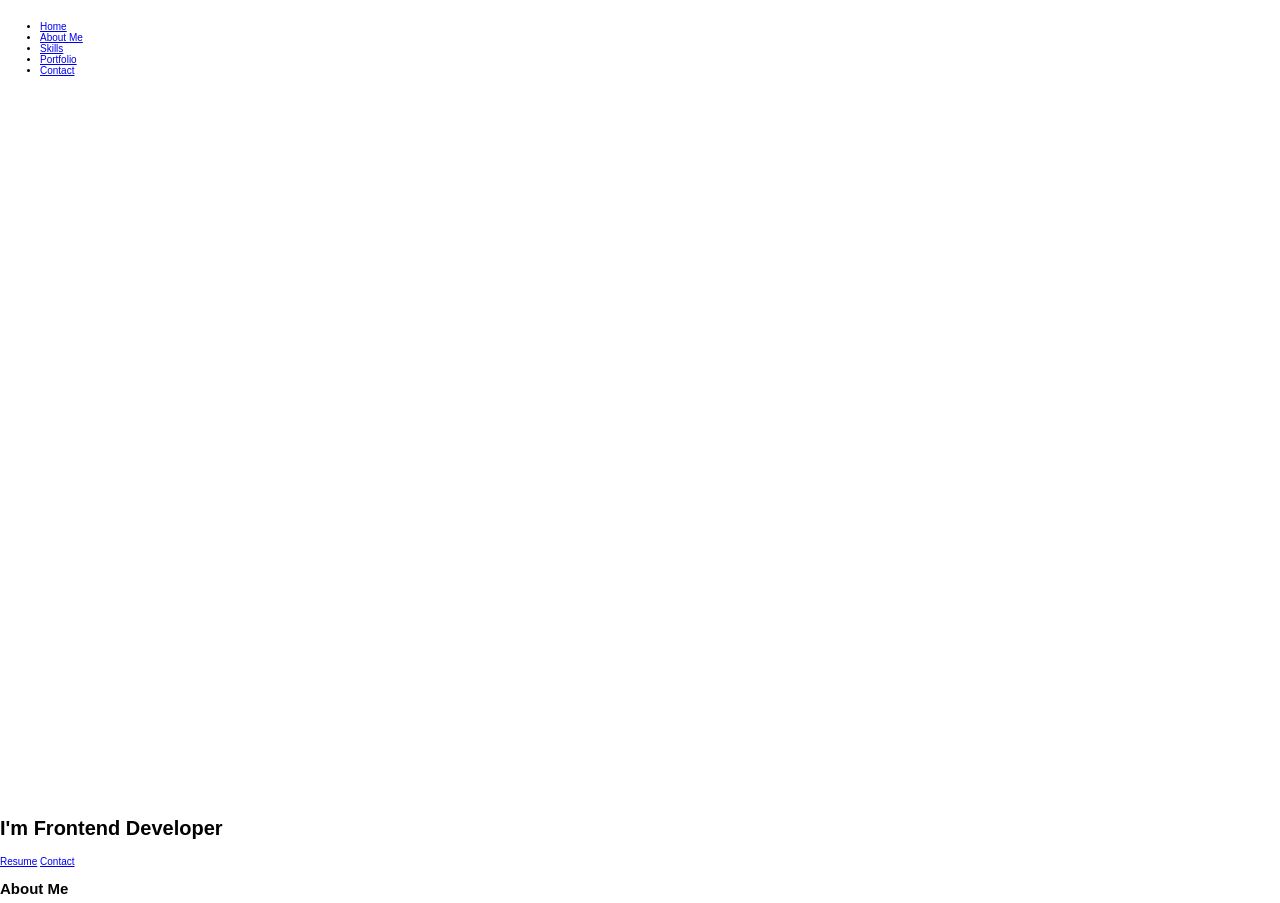
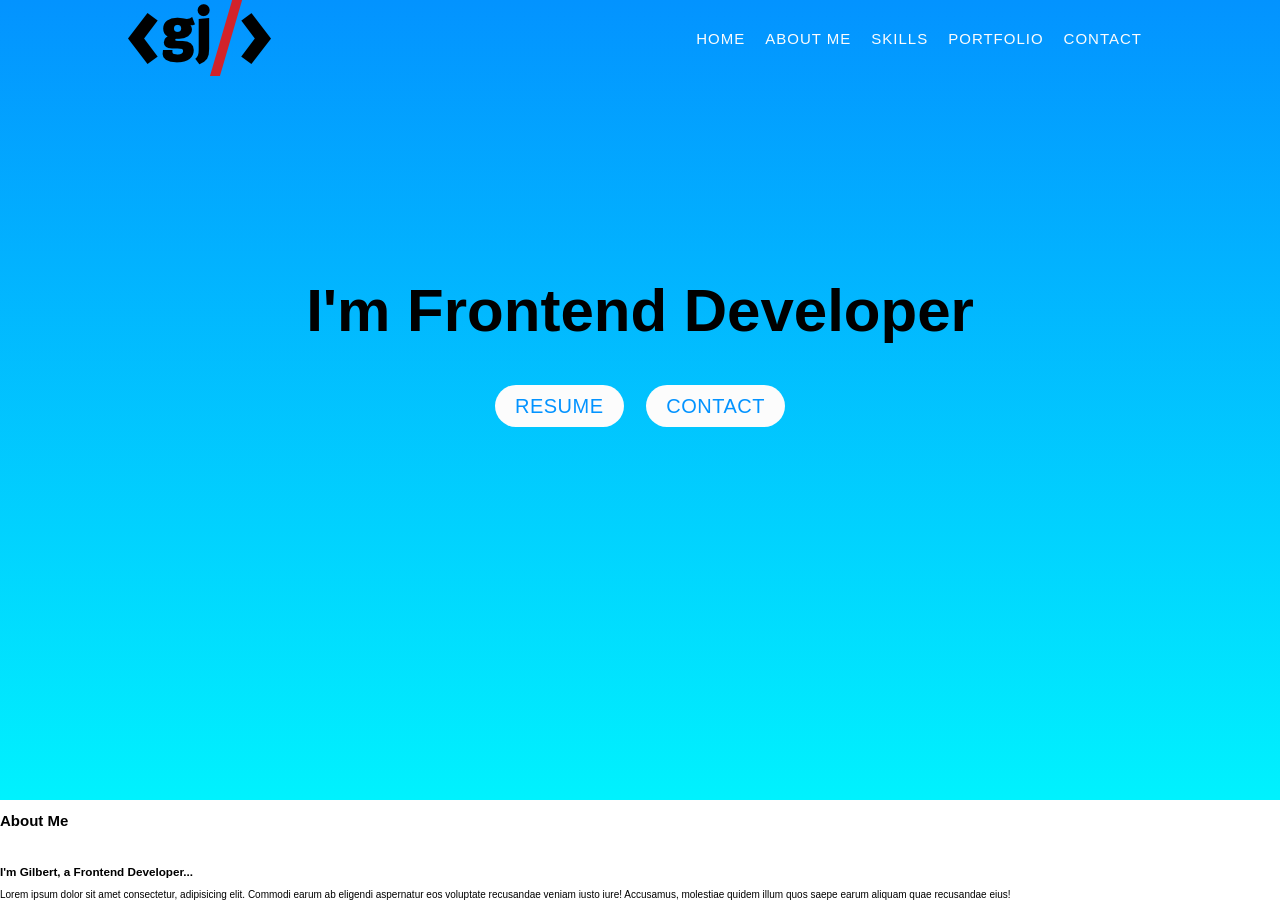
Before and after one commit to bet-code/Personal-Portfolio, a plain HTML site: page index.html in a window 1280 px wide. Shown: the top 903 px of the page. Drawn offline with nearby package versions, Linux system fonts and the light colour scheme.

Commit message:
Sytling Header 1st Draft

```diff
--- a/index.html
+++ b/index.html
@@ -10,9 +10,10 @@
 </head>
 <body>
     <header>
-        <img src="" alt="">
+        <div class="navbar wrapper">
+            <img class="logo" src="assets/logo.png" alt="Gilbert Jose logo">
             <nav>
-            <ul>
+                <ul class="headerNav">
                     <li><a href="#">Home</a></li>
                     <li><a href="#">About Me</a></li>
                     <li><a href="#">Skills</a></li>
@@ -20,15 +21,16 @@
                     <li><a href="#">Contact</a></li>
                 </ul>
             </nav>
+        </div>
+        <section class="hero" id="homeSection">
+            <h1>I'm Frontend Developer</h1>
+            <div class="btnHero">
+                <a href="#" class="btn">Resume</a>
+                <a href="#" class="btn">Contact</a>
+            </div>
+        </section>
     </header>
     <main>
-        <section class="hero" id="homeSection">
-            <h1>I'm Frontend Developer</h1>
-            <div class="btn btnHero">
-                <a href="#">Resume</a>
-                <a href="#">Contact</a>
-            </div>
-        </section>
         <section class="sectionAboutMe" id="aboutMeSection">
             <h2>About Me</h2>
             <img src="" alt="">
--- a/styles/partials/_1-header.scss
+++ b/styles/partials/_1-header.scss
@@ -1,7 +1,40 @@
 // ===== HEADER ======
 
 header {
-    width: 100%;
     min-height: 100vh;
-    background: linear-gradient($primaryColour, $secondaryColour);
+    background: linear-gradient($primaryColour, $secondaryColour)
 }
+
+.navbar {
+    display: flex;
+    justify-content: space-between;
+    align-items: center;
+
+}
+
+.headerNav {
+    list-style: none;
+    display: flex;
+}
+
+.headerNav a {
+    font-size: 1.5rem;
+    color: $sixthColour;
+    display: block;
+    padding: 5px 10px;
+    text-decoration: none;
+    letter-spacing: 1px;
+    text-transform: uppercase;
+}
+
+// ===== hero =====
+
+h1 {
+    font-size: 6rem;
+    text-align: center;
+    margin-top: 200px;
+}
+
+.btnHero {
+    text-align: center;
+}
--- a/styles/partials/_general.scss
+++ b/styles/partials/_general.scss
@@ -11,3 +11,18 @@ html {
     max-width: 1500px;
     margin: 0 auto;
 }
+
+// ===== button
+
+.btn {
+    color: $primaryColour;
+    text-decoration: none;
+    font-size: 2rem;
+    padding: 10px 20px;
+    margin: 0 10px;
+    background: $sixthColour;
+    border-radius: 40px;
+    text-transform: uppercase;
+    letter-spacing: .5px;
+
+}
--- a/styles/partials/_variables.scss
+++ b/styles/partials/_variables.scss
@@ -5,7 +5,7 @@ $secondaryColour: #00f2fe;
 $thirdColour: #fff;
 $fourthColour: #222;
 $fifthColour: #777;
-$sixthColour: #fcfcfc
+$sixthColour: #fcfcfc;
 
 
 // ===== Font Style =====
--- a/styles/style.scss
+++ b/styles/style.scss
@@ -1,7 +1,7 @@
+@import 'partials/variables';
+@import 'partials/general';
 @import 'partials/1-header';
 @import 'partials/2-aboutMe';
 @import 'partials/3-banner';
 @import 'partials/4-portfolio';
 @import 'partials/5-contactForm';
-@import 'partials/general';
-@import 'partials/variables';
```
Also changed, not shown: assets/logo.png (added), styles/style.css, 1 other file. Lines whose indentation alone changed are shown as unchanged.
